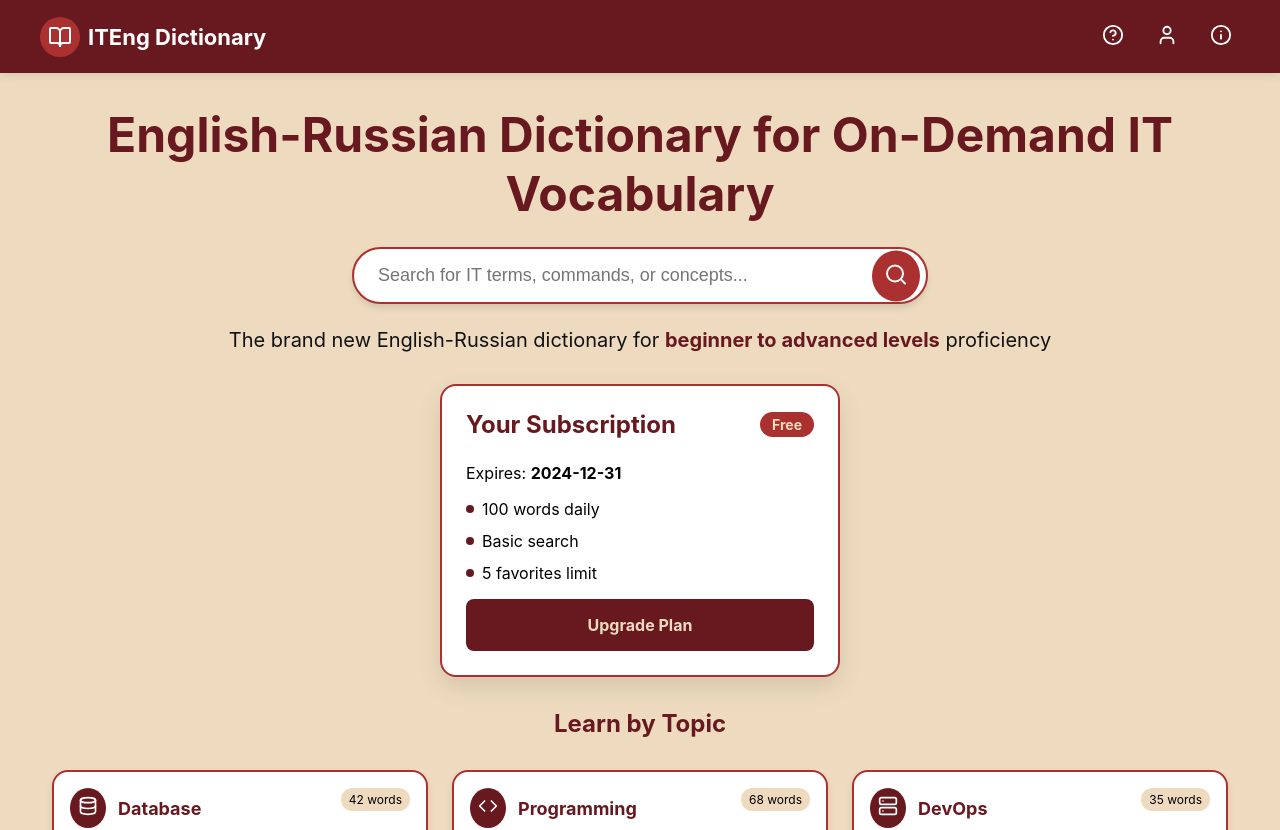
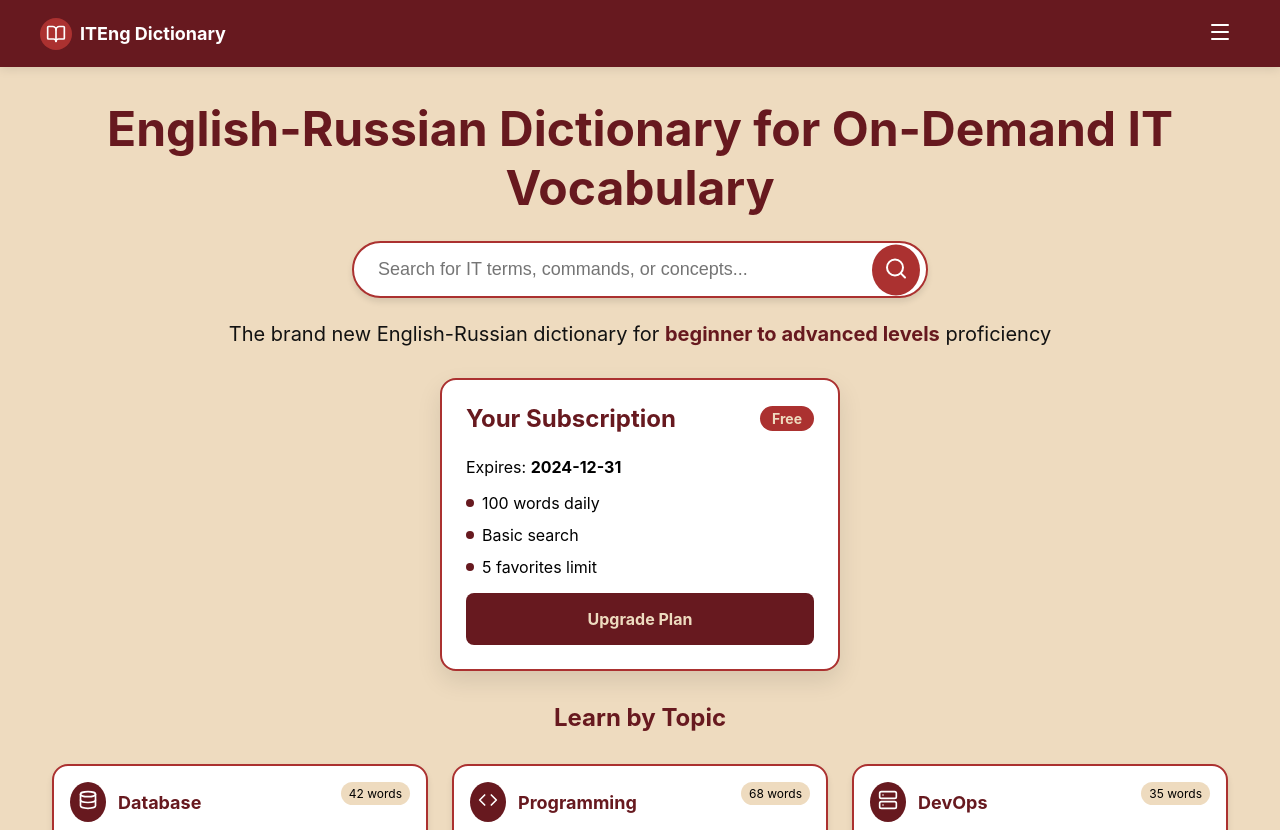
Before and after one commit to Desolateeeooo/it_english_dictionary, a React app in the folder frontend/: page / in a window 1280 px wide. Shown: the top 830 px of the page. Built offline with nearby package versions, Linux system fonts and the light colour scheme; the HTML template or start-up script is replaced by a standard one.

Commit message:
Add Header Component + styles

```diff
--- a/frontend/src/App.tsx
+++ b/frontend/src/App.tsx
@@ -1,9 +1,5 @@
-import { useState } from 'react';
 import {
   Search,
-  HelpCircle,
-  User,
-  Info,
   BookOpen,
   Database,
   Code,
@@ -12,14 +8,11 @@ import {
   MessageSquare,
   Bug,
   Heart,
-  Menu,
-  X
 } from 'lucide-react';
 import styles from './App.module.css';
+import HeaderContainer from './components/layout/Header/HeaderContainer';
 
 function App() {
-  const [isMenuOpen, setIsMenuOpen] = useState(false);
-
   // Mock topics data
   const topics = [
     { id: 1, name: 'Database', icon: <Database />, wordCount: 42 },
@@ -39,59 +32,7 @@ function App() {
 
   return (
     <div className={styles.container}>
-      {/* ===== HEADER / HERO BAR ===== */}
-      <header className={styles.header}>
-        <div className={styles.headerContent}>
-          {/* Logo */}
-          <div className={styles.logoContainer}>
-            <div className={styles.logoIcon}>
-              <BookOpen />
-            </div>
-            <h1 className={styles.logoText}>ITEng Dictionary</h1>
-          </div>
-
-          {/* Desktop Icon Buttons */}
-          <div className={styles.iconButtons}>
-            <button className={styles.iconButton} title="Help">
-              <HelpCircle />
-            </button>
-            <button className={styles.iconButton} title="Profile">
-              <User />
-            </button>
-            <button className={styles.iconButton} title="Information">
-              <Info />
-            </button>
-          </div>
-
-          {/* Mobile Menu Button */}
-          <button
-            className={styles.mobileMenuButton}
-            onClick={() => setIsMenuOpen(!isMenuOpen)}
-          >
-            {isMenuOpen ? <X /> : <Menu />}
-          </button>
-        </div>
-
-        {/* Mobile Menu */}
-        {isMenuOpen && (
-          <div className={styles.mobileMenu}>
-            <div className={styles.mobileMenuContent}>
-              <button className={styles.mobileMenuItem}>
-                <HelpCircle />
-                <span>Help</span>
-              </button>
-              <button className={styles.mobileMenuItem}>
-                <User />
-                <span>Profile</span>
-              </button>
-              <button className={styles.mobileMenuItem}>
-                <Info />
-                <span>Information</span>
-              </button>
-            </div>
-          </div>
-        )}
-      </header>
+			<HeaderContainer />
 
       {/* ===== MAIN CONTENT ===== */}
       <main className={styles.main}>
--- /dev/null
+++ b/frontend/src/components/layout/Header/Header.module.css
@@ -0,0 +1,112 @@
+/* === HEADER / HERO BAR === */
+.header {
+  padding: 12px 16px;
+  background-color: var(--red-dark);
+  box-shadow: 0 2px 10px rgba(0, 0, 0, 0.1);
+}
+
+.headerContent {
+  max-width: 1200px;
+  margin: 0 auto;
+  display: flex;
+  justify-content: space-between;
+  align-items: center;
+}
+
+.logoContainer {
+  display: flex;
+  align-items: center;
+  gap: 8px;
+}
+
+.logoIcon {
+  width: 32px;
+  height: 32px;
+  border-radius: 50%;
+  background-color: var(--red-light);
+  display: flex;
+  align-items: center;
+  justify-content: center;
+}
+
+.logoIcon svg {
+  color: var(--white);
+  width: 20px;
+  height: 20px;
+}
+
+.logoText {
+  color: var(--white);
+  font-size: 18px;
+  font-weight: bold;
+}
+
+/* Desktop icon buttons */
+.iconButtons {
+  display: none;
+  align-items: center;
+  gap: 16px;
+}
+
+.iconButton {
+  padding: 8px;
+  border-radius: 50%;
+  transition: background-color 0.2s;
+}
+
+.iconButton:hover {
+  background-color: rgba(255, 255, 255, 0.1);
+}
+
+.iconButton svg {
+  color: var(--white);
+  width: 22px;
+  height: 22px;
+}
+
+/* Mobile menu button */
+.mobileMenuButton {
+  display: block;
+  padding: 8px;
+}
+
+.mobileMenuButton svg {
+  color: var(--white);
+  width: 24px;
+  height: 24px;
+}
+
+/* Mobile menu */
+.mobileMenu {
+  margin-top: 16px;
+  padding-bottom: 16px;
+}
+
+.mobileMenuContent {
+  display: flex;
+  flex-direction: column;
+  gap: 12px;
+}
+
+.mobileMenuItem {
+  display: flex;
+  align-items: center;
+  gap: 12px;
+  padding: 12px;
+  border-radius: 8px;
+  transition: background-color 0.2s;
+}
+
+.mobileMenuItem:hover {
+  background-color: rgba(255, 255, 255, 0.1);
+}
+
+.mobileMenuItem svg {
+  color: var(--white);
+  width: 20px;
+  height: 20px;
+}
+
+.mobileMenuItem span {
+  color: var(--white);
+}
--- /dev/null
+++ b/frontend/src/components/layout/Header/HeaderContainer.tsx
@@ -0,0 +1,10 @@
+import { useState } from "react";
+import HeaderPresentational from "./HeaderPresentational";
+
+function HeaderContainer() {
+ const [isMenuOpen, setIsMenuOpen] = useState(false);
+
+ return <HeaderPresentational isMenuOpen={isMenuOpen} setIsMenuOpen={setIsMenuOpen}/>
+}
+
+export default HeaderContainer;
--- /dev/null
+++ b/frontend/src/components/layout/Header/HeaderPresentational.tsx
@@ -0,0 +1,67 @@
+import { BookOpen, HelpCircle, Info, Menu, User, X } from "lucide-react";
+import styles from "./Header.module.css";
+import type { Dispatch, SetStateAction } from "react";
+
+interface IHeaderPresentational {
+	isMenuOpen: boolean;
+	setIsMenuOpen: Dispatch<SetStateAction<boolean>>;
+}
+
+function HeaderPresentational({isMenuOpen, setIsMenuOpen}: IHeaderPresentational) {
+ return (
+      <header className={styles.header}>
+        <div className={styles.headerContent}>
+          {/* Logo */}
+          <div className={styles.logoContainer}>
+            <div className={styles.logoIcon}>
+              <BookOpen />
+            </div>
+            <h1 className={styles.logoText}>ITEng Dictionary</h1>
+          </div>
+
+          {/* Desktop Icon Buttons */}
+          <div className={styles.iconButtons}>
+            <button className={styles.iconButton} title="Help">
+              <HelpCircle />
+            </button>
+            <button className={styles.iconButton} title="Profile">
+              <User />
+            </button>
+            <button className={styles.iconButton} title="Information">
+              <Info />
+            </button>
+          </div>
+
+          {/* Mobile Menu Button */}
+          <button
+            className={styles.mobileMenuButton}
+            onClick={() => setIsMenuOpen(!isMenuOpen)}
+          >
+            {isMenuOpen ? <X /> : <Menu />}
+          </button>
+        </div>
+
+        {/* Mobile Menu */}
+        {isMenuOpen && (
+          <div className={styles.mobileMenu}>
+            <div className={styles.mobileMenuContent}>
+              <button className={styles.mobileMenuItem}>
+                <HelpCircle />
+                <span>Help</span>
+              </button>
+              <button className={styles.mobileMenuItem}>
+                <User />
+                <span>Profile</span>
+              </button>
+              <button className={styles.mobileMenuItem}>
+                <Info />
+                <span>Information</span>
+              </button>
+            </div>
+          </div>
+        )}
+      </header>
+ );
+}
+
+export default HeaderPresentational;
```
